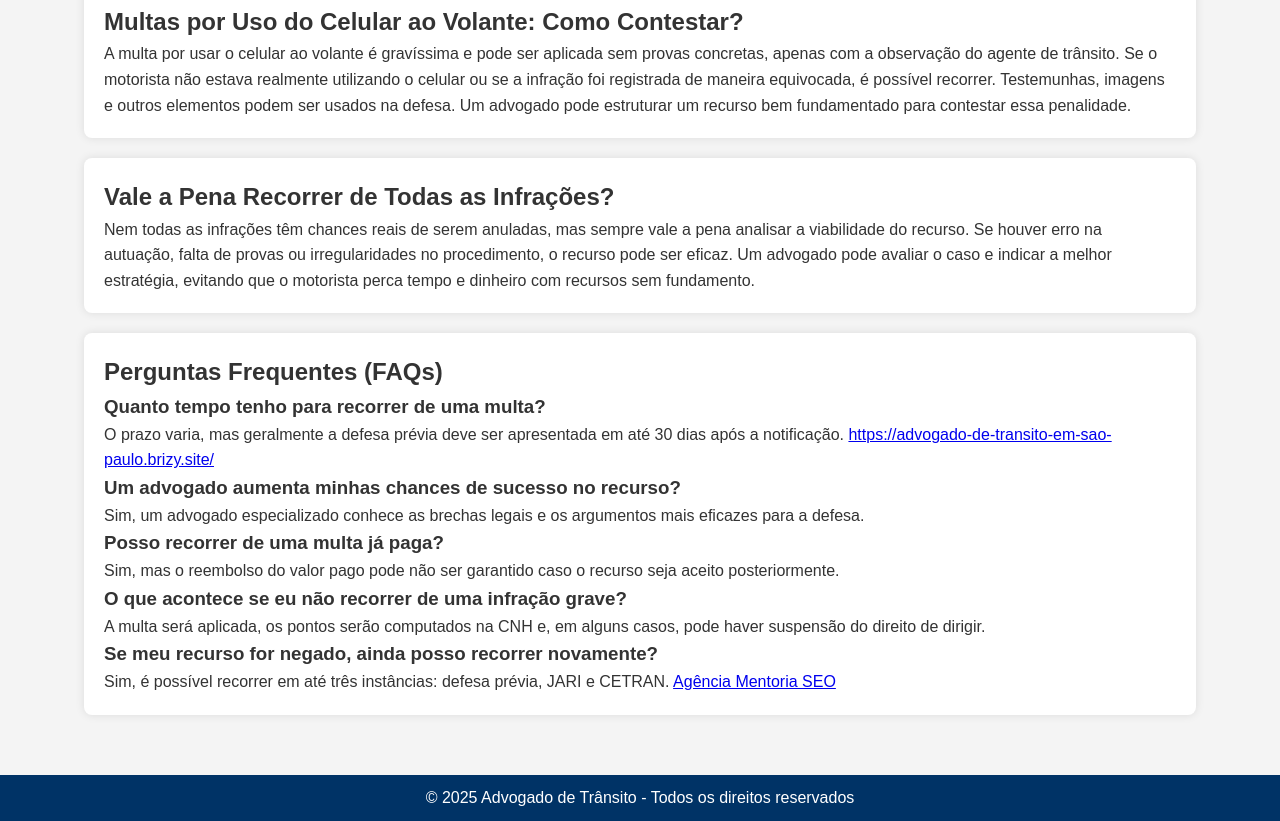
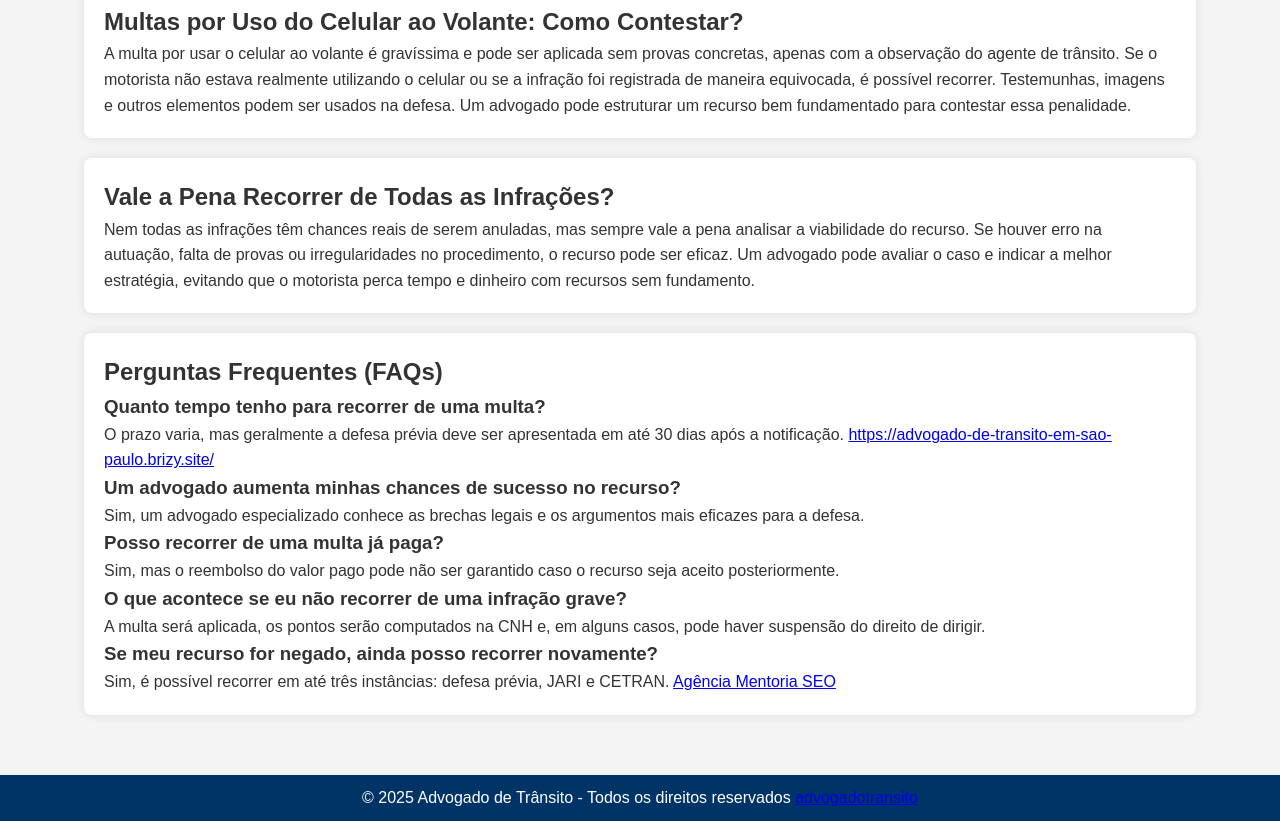
Before and after one commit to advogadotransito/advogado-transito, a plain HTML site: page index.html in a window 1280 px wide. Shown: the part 6723-7544 px from the top of the page. Drawn offline with Linux system fonts and the light colour scheme.

Commit message:
Update index.html

```diff
--- a/index.html
+++ b/index.html
@@ -322,7 +322,7 @@ Sim, um advogado especializado conhece as brechas legais e os argumentos mais ef
 
     </div>
     <footer>
-        <p>&copy; 2025 Advogado de Trânsito - Todos os direitos reservados</p>
+        <p>&copy; 2025 Advogado de Trânsito - Todos os direitos reservados <a href="https://advogadotransito.godaddysites.com/">advogadotransito</a></p>
     </footer>
 </body>
 </html>
```
